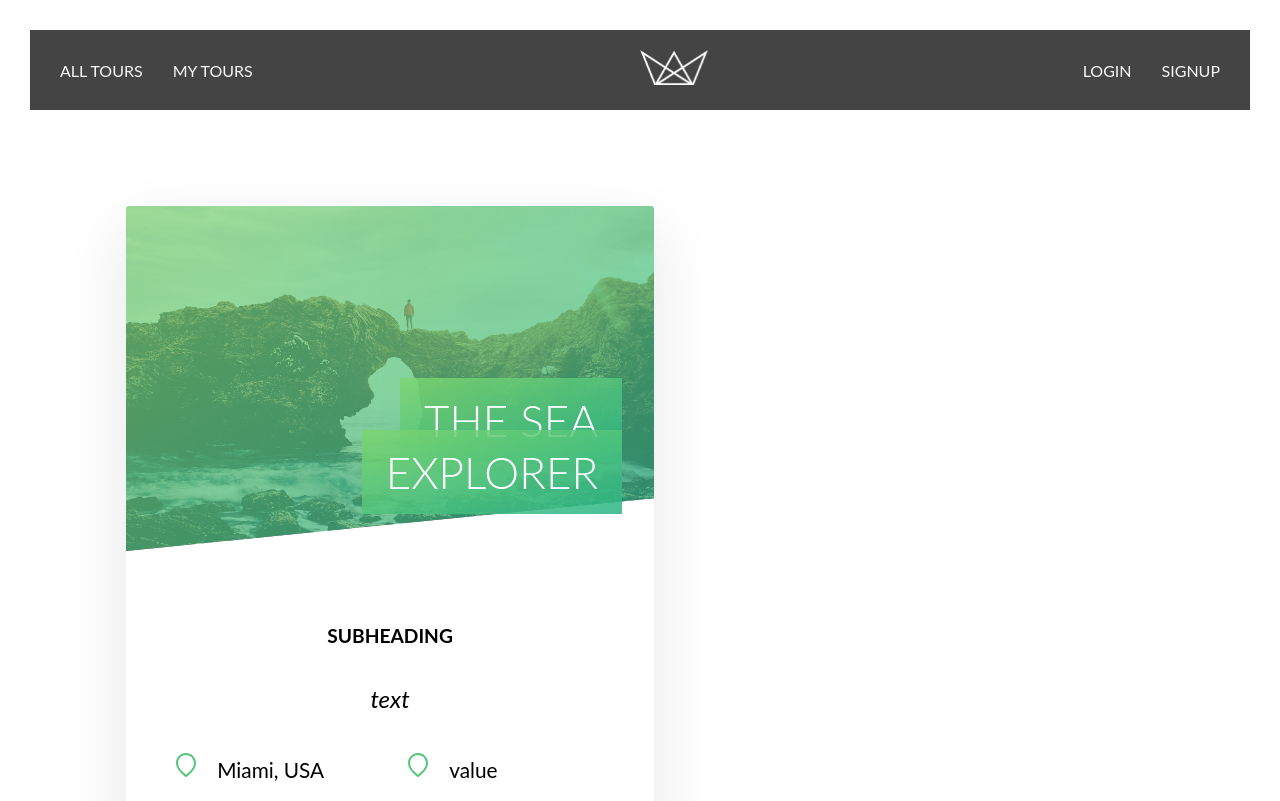
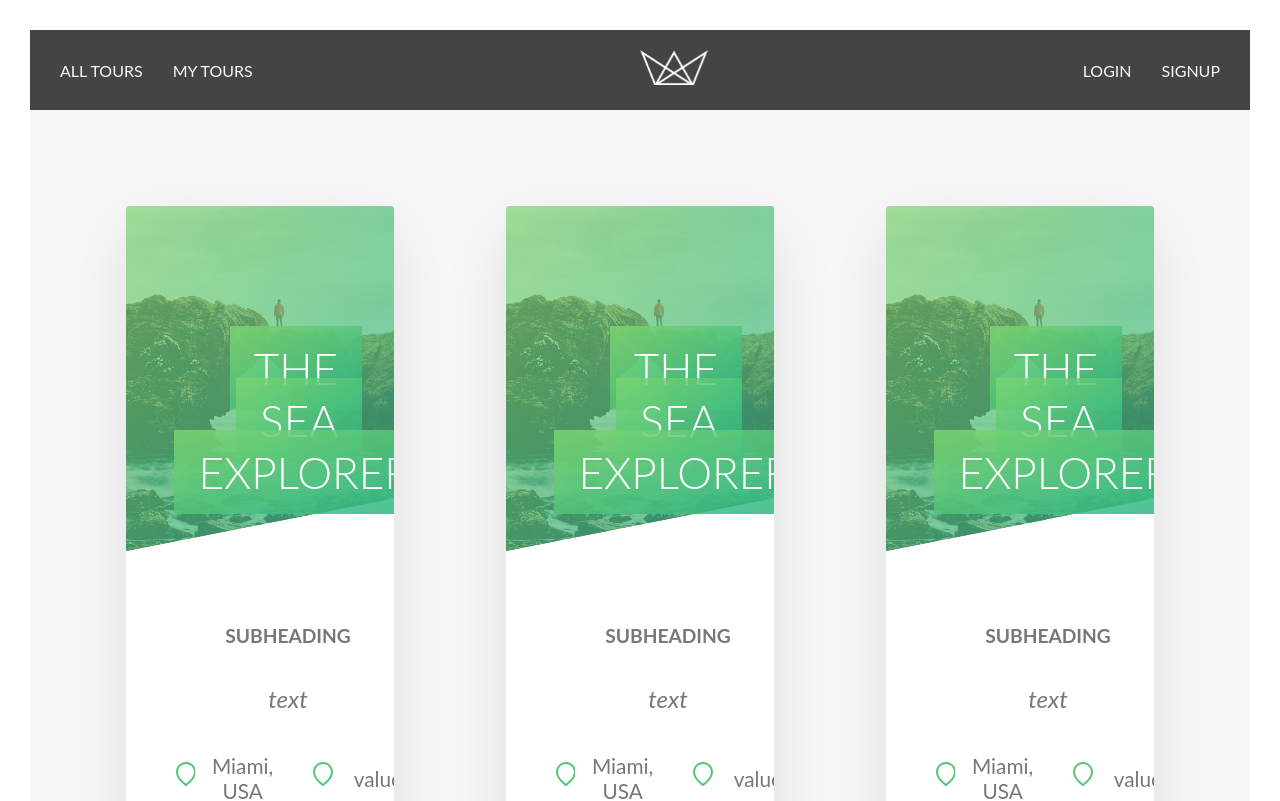
Before and after one commit to austinparvin/Natours-FE, a React (Create React App) app: page / in a window 1280 px wide. Shown: the top 801 px of the page. Built offline with nearby package versions, Linux system fonts and the light colour scheme.

Commit message:
card beginnings

```diff
--- a/src/App.js
+++ b/src/App.js
@@ -6,7 +6,9 @@ function App() {
   return (
     <div className="App">
       <Nav />
-      <AllTours />
+      <main className="main">
+        <AllTours />
+      </main>
     </div>
   );
 }
--- a/src/App.scss
+++ b/src/App.scss
@@ -1,3 +1,7 @@
+body {
+  font-family: 'Lato', sans-serif;
+  color: #777;
+
   .App {
     text-align: center;
     display: flex;
@@ -6,4 +10,11 @@
     min-height: 100vh;
     flex-direction: column;
 
+    .main{
+      background-color: #f7f7f7;
+      padding: 6rem 6rem;
+      flex: 1;
+      position: relative;
     }
+  }
+}
--- a/src/allTours/AllTours.jsx
+++ b/src/allTours/AllTours.jsx
@@ -3,13 +3,17 @@ import TourCard from "../tourCard/tourCard";
 import "./allTours.scss";
 
 const AllTours = () => {
-  const [tours, setTours] = useState([{ name: "test" }, { name: "test2" }]);
+  const [tours, setTours] = useState([
+    { name: "test" },
+    { name: "test2" },
+    { name: "test3" },
+  ]);
   const [loading, setLoading] = useState(false);
 
   return loading ? (
     <h1>Loading...</h1>
   ) : (
-    <div className="cards">
+    <div className="card-container">
       {tours.map((tour, i) => (
         <TourCard tour={tour} key={i} />
       ))}
--- a/src/allTours/allTours.scss
+++ b/src/allTours/allTours.scss
@@ -1,6 +1,8 @@
-.cards {
-  display: flex;
-  flex-wrap: wrap;
-  justify-content: space-between;
-  padding: 6rem 6rem;
+
+.card-container {
+  max-width: 120rem;
+  margin: 0 auto;
+  display: grid;
+  grid-template-columns: repeat(3, 1fr);
+  grid-gap: 7rem;
 }
```
Lines whose indentation alone changed are shown as unchanged.
